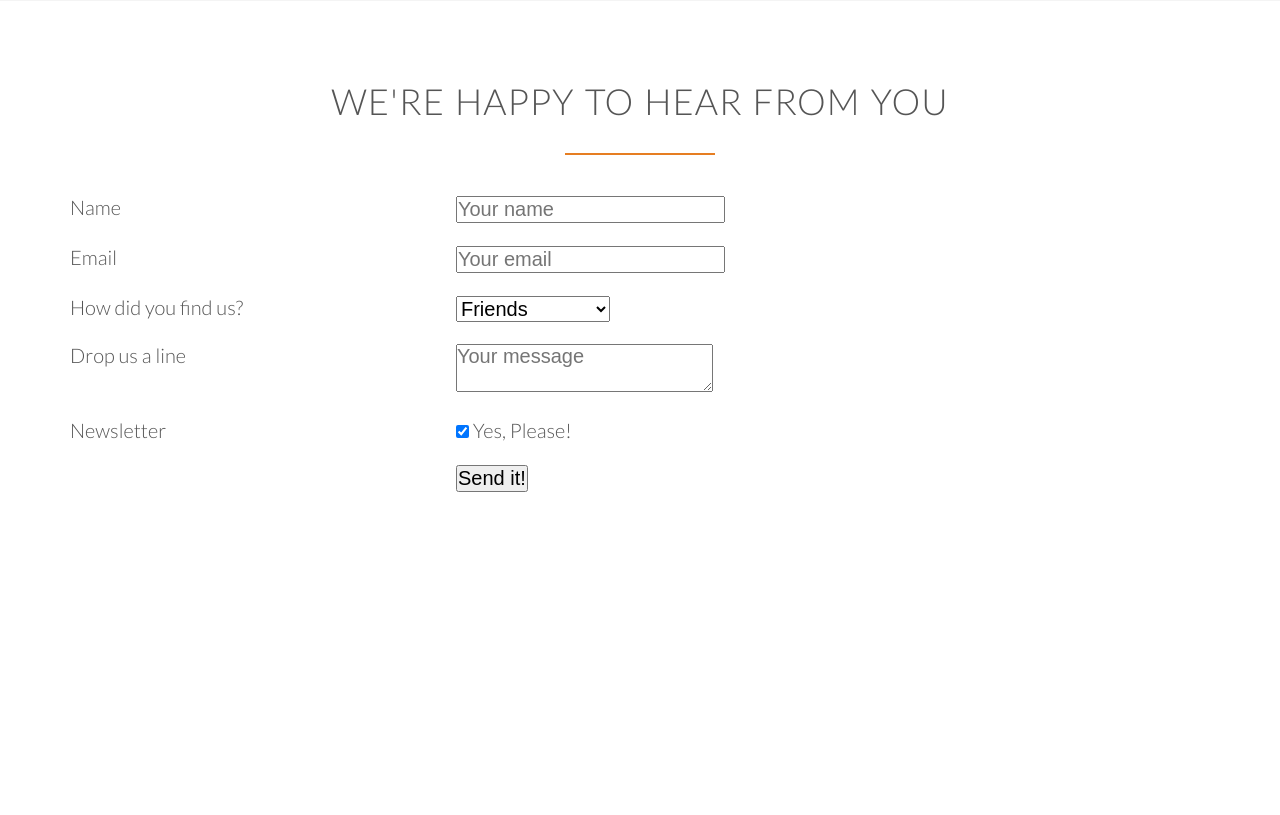
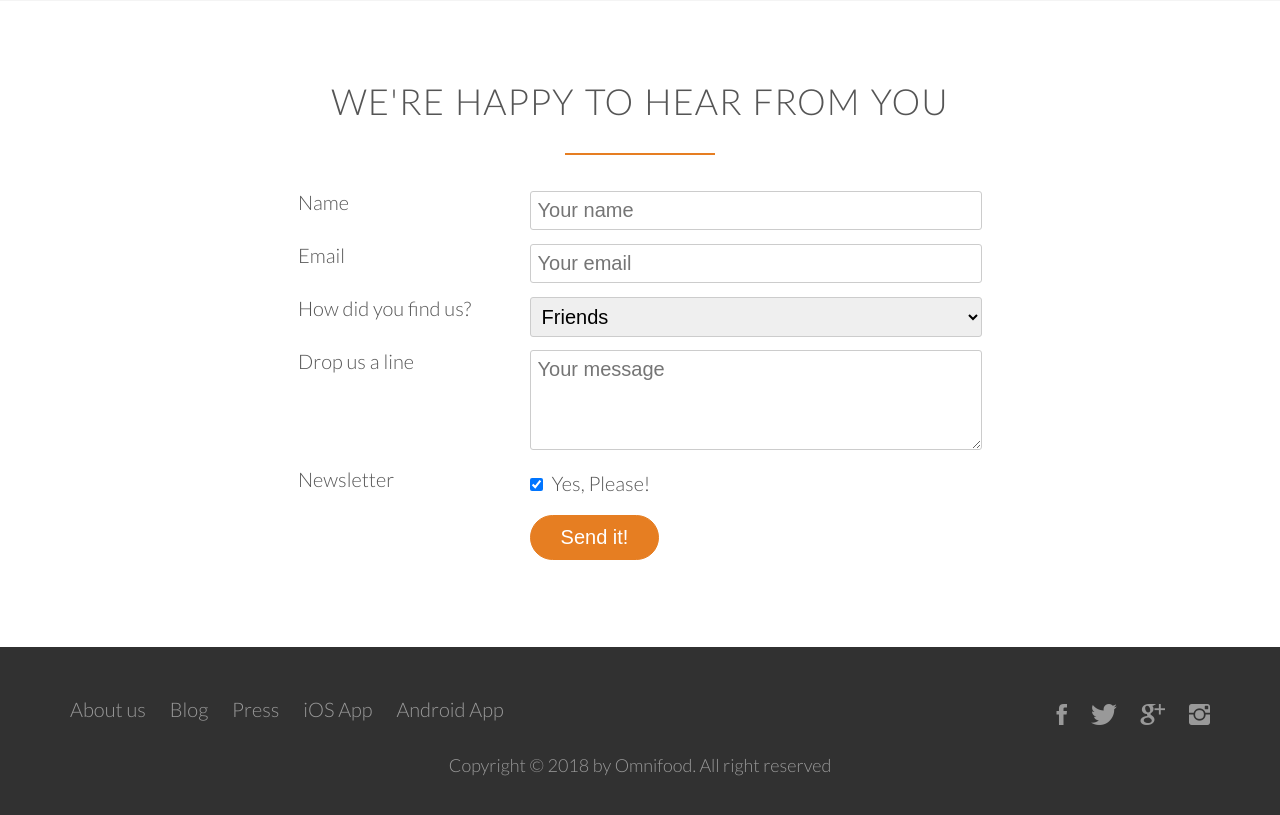
Before and after one commit to cyt231/omnifood, a PHP site: page / in a window 1280 px wide. Shown: the part 4658-5473 px from the top of the page. Before the commit the page ends 5150 px from the top, so only its background shows below. Run offline with PHP 8.4, Linux system fonts and the light colour scheme; some web fonts are replaced.

Commit message:
Patch 0.7 - Formulário e Rodapé
Ajuste no CSS do formulário;
Implementado o Rodapé;

```diff
--- a/index.html
+++ b/index.html
@@ -436,7 +436,7 @@
 							<label for="news">Newsletter</label>
 						</div>
 						<div class="col span-2-of-3">
-							<input type="checkbox" name="news" id="news" checked> Yes, Please!
+							<input type="checkbox" name="news" id="<news></news>" checked> Yes, Please!
 						</div>
 					</div>
 					<div class="row">
@@ -451,19 +451,43 @@
 			</div>
 		</section>
 
+		<footer>
+			<div class="row">
+				<div class="col span-1-of-2">
+					<ul class="footer-nav">
+						<li><a href="#">About us</a></li>
+						<li><a href="#">Blog</a></li>
+						<li><a href="#">Press</a></li>
+						<li><a href="#">iOS App</a></li>
+						<li><a href="#">Android App</a></li>
+					</ul>
+				</div>
+				<div class="col span-1-of-2">
+					<ul class="social-icons">
+						<li><a href="#"><i class="ion-social-facebook"></i></a></li>
+						<li><a href="#"><i class="ion-social-twitter"></i></a></li>
+						<li><a href="#"><i class="ion-social-googleplus"></i></a></li>
+						<li><a href="#"><i class="ion-social-instagram"></i></a></li>
+					</ul>
+				</div>
+			</div>
+			<div class="row">
+				<p>Copyright &copy; 2018 by Omnifood. All right reserved</p>
+			</div>
+		</footer>
+
 	</body>
 </html>
 <!--
 
-Section 7: Contact form
-Title:
+Section 8: Footer
+Title: None
 
-Fields to include:
-Name
-Email
-How did you find us?
-Newsletter
-Drop us a line
-
+Navigation:
+1. About us
+2. Blog
+3. Press
+4. iOS App
+5. Android App
 
  -->
--- a/resources/css/style.css
+++ b/resources/css/style.css
@@ -139,7 +139,8 @@ a:active{
 /* BUTTONS --------------------------------------*/
 
 .btn:link,
-.btn:visited{
+.btn:visited,
+input[type=submit]{
 	display: inline-block;
 	padding: 10px 30px;
 	font-weight: 300;
@@ -150,7 +151,8 @@ a:active{
 }
 
 .btn-full:link,
-.btn-full:visited{
+.btn-full:visited,
+input[type=submit]{
 	background-color: #e67e22;
 	color: #fff;
 	margin-right: 15px;
@@ -162,7 +164,9 @@ a:active{
 }
 
 .btn:hover,
-.btn:active{
+.btn:active,
+input[type=submit]:hover,
+input[type=submit]:hover{
 	background-color: #cf6d17;
 	border: 1px solid #cf6d17;
 }
@@ -440,3 +444,113 @@ cite img{
 	font-size: 30%;
 	font-weight: 300;
 }
+
+/*----------------------------------------------*/
+/* FORM SECTION  								*/
+/*----------------------------------------------*/
+
+.contact-form{
+	width: 60%;
+	margin: 0 auto;
+}
+
+input[type=text],
+input[type=email],
+select,
+textarea{
+	width: 100%;
+	padding: 7px;
+	border-radius: 3px;
+	border: 1px solid #ccc;
+}
+
+textarea{
+	height: 100px;
+}
+
+input[type=checkbox]{
+	margin: 10px 5px 10px 0;
+}
+
+*:focus{outline:none;}
+
+
+/*----------------------------------------------*/
+/* FORM SECTION  								*/
+/*----------------------------------------------*/
+
+footer{
+	background-color: #313131;
+	padding: 40px 60px;
+}
+
+.footer-nav{
+	list-style: none;
+	float: left;
+}
+
+.social-icons{
+	list-style: none;
+	float: right;
+}
+
+
+.footer-nav li,
+.social-icons li{
+	display: inline-block;
+	margin-right: 20px;
+}
+
+.social-icons li:last-child{
+	margin-right: 0;
+}
+
+.footer-nav li a:link,
+.footer-nav li a:visited,
+.social-icons li a:link,
+.social-icons li a:visited{
+	border: 0;
+	text-decoration: none;
+	color: #999;
+	transition: color 0.5s;
+}
+
+.footer-nav li a:hover,
+.footer-nav li a:active{
+	color: #e67e22;
+}
+
+.social-icons li a:link,
+.social-icons li a:visited{
+	font-size: 140%;
+}
+.ion-social-facebook,
+.ion-social-twitter,
+.ion-social-googleplus,
+.ion-social-instagram{
+	transition: color 0.2s;
+}
+
+.ion-social-facebook:hover,
+.ion-social-facebook:active{
+	color: #3b5999;
+}
+.ion-social-twitter:hover,
+.ion-social-twitter:active{
+	color: #55acee;
+}
+.ion-social-googleplus:hover,
+.ion-social-googleplus:active{
+	color: #dd4b39;
+}
+.ion-social-instagram:hover,
+.ion-social-instagram:active{
+	color:  #e4405f;
+}
+
+footer p{
+	color: #999;
+	text-align: center;
+	font-size: 90%;
+	margin-top: 13px;
+}
```
Also changed, not shown: README.md.
